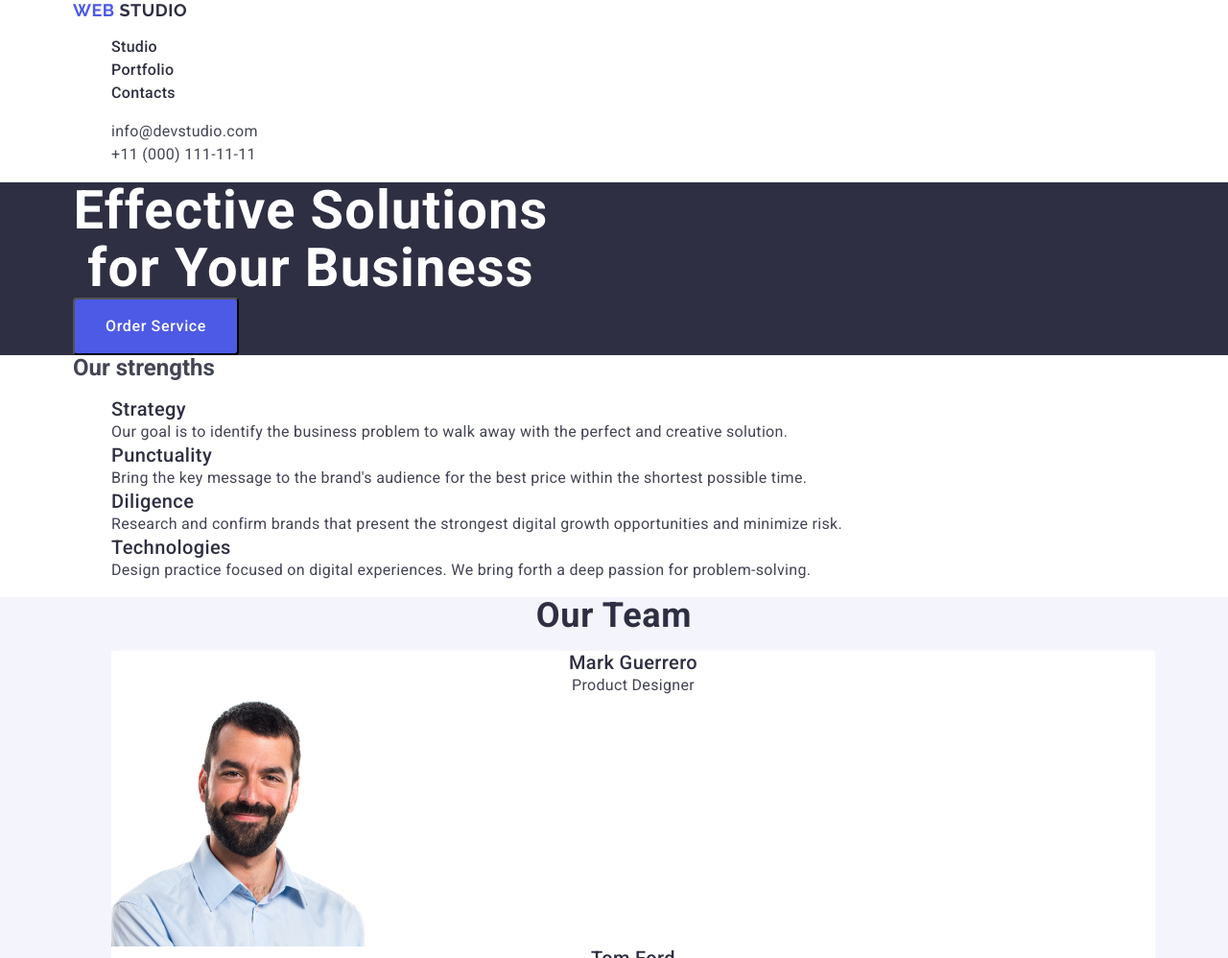
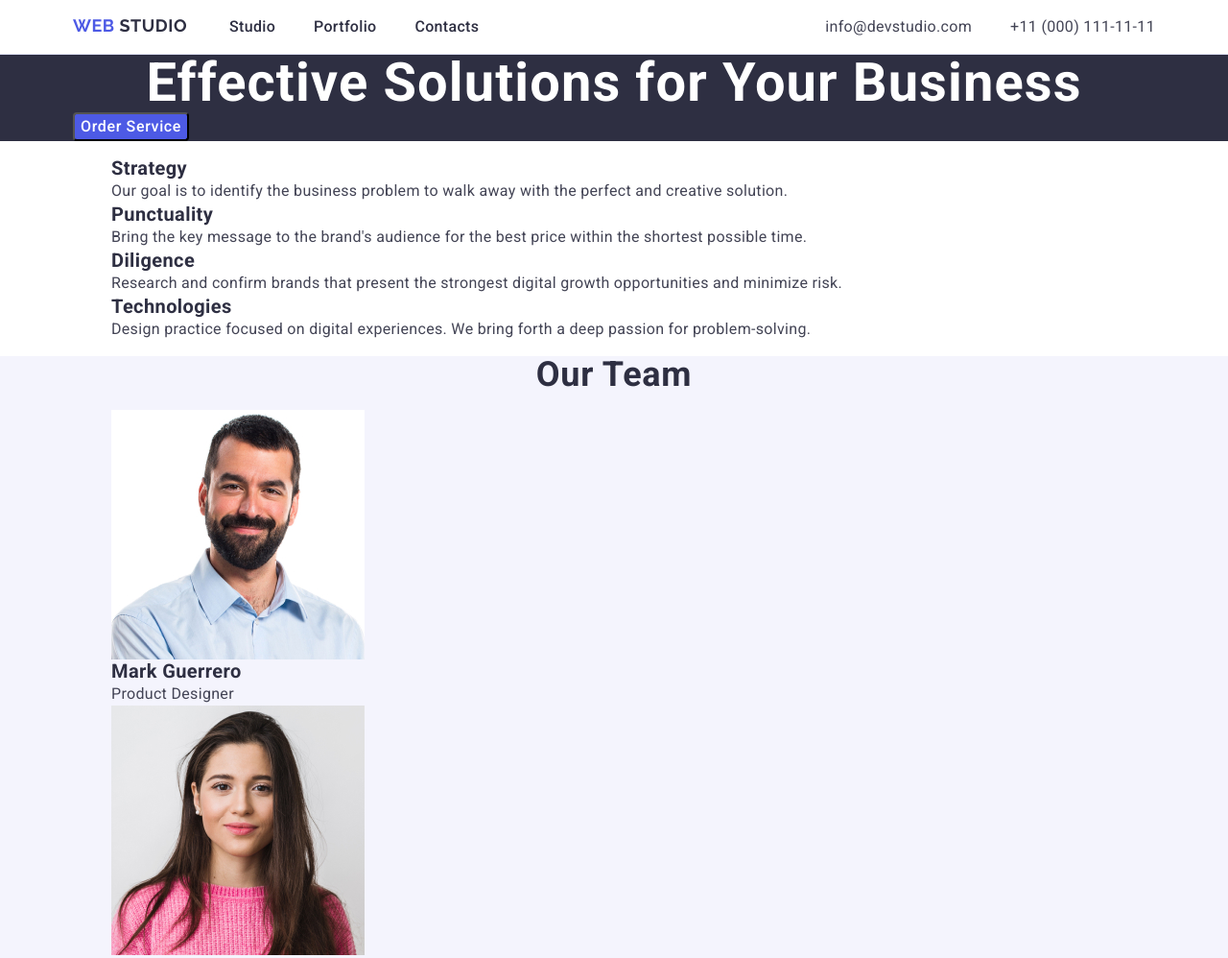
Before and after one commit to ZaietsMariana/goit-markup-hw-03, a plain HTML site: page index.html in a window 1280 px wide. Shown: the top 998 px of the page at 96% size. Drawn offline with nearby package versions, Linux system fonts and the light colour scheme.

Commit message:
Upate style.css

```diff
--- a/css/style.css
+++ b/css/style.css
@@ -5,17 +5,24 @@ body {
   margin: 0;
 }
 
-/* Header */
+.container {
+  max-width: 1158px;
+  padding: 0 15px;
+  margin: 0 auto;
+}
+
+/*======Header====== */
 
 .page-header {
   border-bottom: 1px solid #e7e9fc;
 }
 
-.container {
-  max-width: 1158px;
-  padding: 0 15px;
-  margin: 0 auto;
+.page-header-container{
+  display: flex;
+  justify-content: space-between;
+  align-items: center;
 }
+
 
 .logo-web {
   color: #4d5ae5;
@@ -25,23 +32,27 @@ body {
   line-height: 1.17;
   letter-spacing: 0.03em;
   text-transform: uppercase;
+  align-items: center;
+  flex-shrink: 0;
 }
 
 .logo-studio {
   color: #2e2f42;
-  font-family: Raleway, sans-serif;
-  font-size: 18px;
   font-style: normal;
-  font-weight: 700;
   line-height: 1.17;
   letter-spacing: 0.03em;
   text-transform: uppercase;
 }
 
+.top-line{
+  display: inline-flex;
+  align-items: flex-start;
+  gap: 40px;
+}
+
 .link {
   color: #2e2f42;
   font-size: 16px;
-  font-style: normal;
   font-weight: 500;
   line-height: 1.5;
   letter-spacing: 0.02em;
@@ -59,8 +70,10 @@ body {
 .three-navigation .link:hover {
   color: #404bbf;
 }
+/* ================= */
 
-/* Contacts */
+
+/*====== Contacts======= */
 .contacts {
   font-style: normal;
 }
@@ -79,22 +92,24 @@ body {
   color: #404bbf;
 }
 
+.contacts-list{
+  display: inline-flex;
+  gap: 40px;
+}
+/* ================= */
+
+
 /*====Section button===== */
-
 .name {
   background: #2e2f42;
 }
 
 .title {
   color: #fff;
-  font-family: Roboto;
   font-size: 56px;
-  font-style: normal;
-  font-weight: 700;
   line-height: 1.07;
   text-align: center;
   letter-spacing: 0.02em;
-  width: 496px;
 }
 
 .button {
@@ -108,18 +123,16 @@ body {
   line-height: 1.5;
   letter-spacing: 0.04em;
   border-radius: 4px;
-  display: inline-flex;
-  padding: 16px 32px;
-  align-items: flex-start;
-  gap: 10px;
 }
 
 .button:hover,
 .button:focus {
   background-color: #404bbf;
 }
+/* ================== */
 
-/* Section 1 Our strengths */
+
+/*===Section 1 Our strengths===*/
 .section-strengths {
   background-color: #ffffff;
 }
@@ -127,8 +140,6 @@ body {
 .third-title {
   color: #2e2f42;
   font-size: 20px;
-  font-style: normal;
-  font-weight: 500;
   line-height: 1.2;
   letter-spacing: 0.02em;
 }
@@ -136,29 +147,35 @@ body {
 .text {
   color: #434455;
   font-size: 16px;
-  font-style: normal;
-  font-weight: 400;
   line-height: 1.5;
   letter-spacing: 0.02em;
 }
 
-/* Section 2 Our Team */
+.visually-hidden {
+  position: absolute;
+  width: 1px;
+  height: 1px;
+  margin: -1px;
+  border: 0;
+  padding: 0;
+  white-space: nowrap;
+  clip-path: inset;
+  clip: rect;
+  overflow: hidden;
+}
+/* =============== */
+
+
+/*===Section 2 Our Team===*/
 .team {
   background-color: #f4f4fd;
-}
-
-.ourteam {
-  background-color: #ffffff;
 }
 
 .second-title {
   color: #2e2f42;
   background: #f4f4fd;
+  font-size: 36px;
   text-align: center;
-  font-family: Roboto;
-  font-size: 36px;
-  font-style: normal;
-  font-weight: 700;
   line-height: 1.11;
   letter-spacing: 0.02em;
   text-transform: capitalize;
@@ -166,31 +183,24 @@ body {
 
 .team-title {
   color: #2e2f42;
-  font-family: "Roboto";
-  text-align: center;
   font-size: 20px;
-  font-style: normal;
-  font-weight: 500;
   line-height: 1.2;
   letter-spacing: 0.02em;
 }
 
 .team-text {
   color: #434455;
-  font-family: "Roboto";
-  text-align: center;
   font-size: 16px;
-  font-style: normal;
-  font-weight: 400;
   line-height: 1.5;
   letter-spacing: 0.02em;
 }
+/* =============== */
 
-/* Section 3 Our Portfolio */
+
+/*===Section 3 Our Portfolio===*/
 .portfolio-title {
   color: #2e2f42;
   font-size: 20px;
-  font-style: normal;
   font-weight: 500;
   line-height: 1.2;
   letter-spacing: 0.02em;
@@ -199,19 +209,17 @@ body {
 .portfolio-text {
   color: #434455;
   font-size: 16px;
-  font-style: normal;
-  font-weight: 400;
   line-height: 1.5;
   letter-spacing: 0.02em;
 }
+/* ================ */
 
-/* Footer */
+
+/*=====Footer=====*/
+
 .discription {
   color: #f4f4fd;
-  font-family: Roboto;
   font-size: 16px;
-  font-style: normal;
-  font-weight: 400;
   line-height: 1.5;
   letter-spacing: 0.02em;
 }
@@ -235,6 +243,7 @@ ul li {
   list-style-type: none;
   margin-top: 0;
   margin-bottom: 0;
+  padding-left: 0;
   display: block;
 }
 
--- a/index.html
+++ b/index.html
@@ -19,8 +19,8 @@
 
     <!-- Header -->
     <header class="page-header">
-        <div class="container">
-            <nav class="page-nav">
+        <div class="page-header-container container">
+            <nav class="page-navigation">
                 <a class="logo-web" href="./index.html"> Web <span class="logo-studio">Studio</span></a>
                 <ul class="top-line">
                     <li class="one-navigation"><a class="link" href="./index.html">Studio</a></li>
@@ -32,9 +32,11 @@
 
             <!-- Contacts -->
             <address class="contacts">
-                <ul>
-                    <li><a class="contacts-link" href="mailto:info@devstudio.com">info@devstudio.com</a></li>
-                    <li><a class="contacts-link" href="tel:+110001111111">+11 (000) 111-11-11</a></li>
+                <ul class="contacts-list">
+                    <li class="contacts-item"><a class="contacts-link"
+                            href="mailto:info@devstudio.com">info@devstudio.com</a></li>
+                    <li class="contacts-item"><a class="contacts-link" href="tel:+110001111111">+11 (000) 111-11-11</a>
+                    </li>
                 </ul>
             </address>
         </div>
@@ -55,7 +57,7 @@
         <!--Section 1 Our strengths<-->
         <section class="section-strengths">
             <div class="container">
-                <h2 class="strengths-title">Our strengths</h2>
+                <h2 class="visually-hidden">Our strengths</h2>
                 <ul>
                     <li>
                         <h3 class="third-title">Strategy</h3>
@@ -93,26 +95,26 @@
         <section class="team">
             <div class="container">
                 <h2 class="second-title">Our Team</h2>
-                <ul>
-                    <li class="ourteam">
+                <ul class="team-list">
+                    <li class="team-item">
+                        <img class="picture-team" src="./images/img(1).jpg" alt="photo1" width="264" height="260">
                         <h3 class="team-title">Mark Guerrero</h3>
                         <p class="team-text">Product Designer</p>
-                        <img class="picture-team" src="./images/img(1).jpg" alt="photo1" width="264" height="260">
                     </li>
 
-                    <li class="ourteam">
+                    <li class="team-item">
+                        <img class="picture-team" src="./images/img(2).jpg" alt="photo2" width="264" height="260">
                         <h3 class="team-title">Tom Ford</h3>
                         <p class="team-text">Frontend Developer</p>
-                        <img class="picture-team" src="./images/img(2).jpg" alt="photo2" width="264" height="260">
                     </li>
 
-                    <li class="ourteam">
+                    <li class="team-item">
+                        <img class="picture-team" src="./images/img(3).jpg" alt="photo3" width="264" height="260">
                         <h3 class="team-title">Camila Garcia</h3>
                         <p class="team-text">Marketing</p>
-                        <img class="picture-team" src="./images/img(3).jpg" alt="photo3" width="264" height="260">
                     </li>
 
-                    <li class="ourteam">
+                    <li class="team-item">
                         <img class="picture-team" src="./images/img(4).jpg" alt="photo4" width="264" height="260">
                         <h3 class="team-title">Daniel Wilson</h3>
                         <p class="team-text">UI Designer</p>
@@ -125,7 +127,7 @@
         <section class="portfolio">
             <div class="container">
                 <h2 class="second-title">Our Portfolio</h2>
-                <ul>
+                <ul class="portfolio-list">
                     <li>
                         <img class="picture-portfolio" src="./images/img(banking).jpg" alt="Banking App" width="360"
                             height="300">
```
